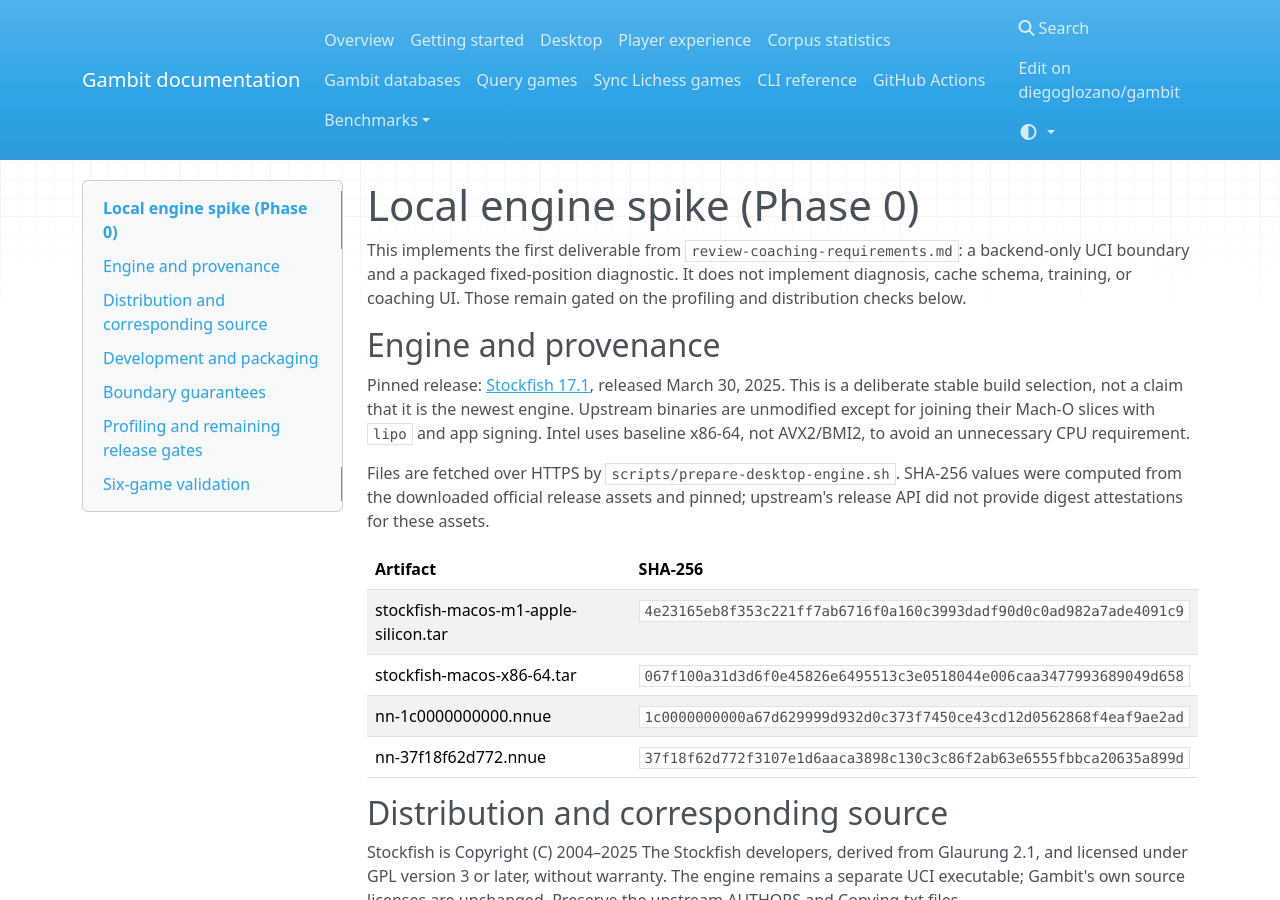
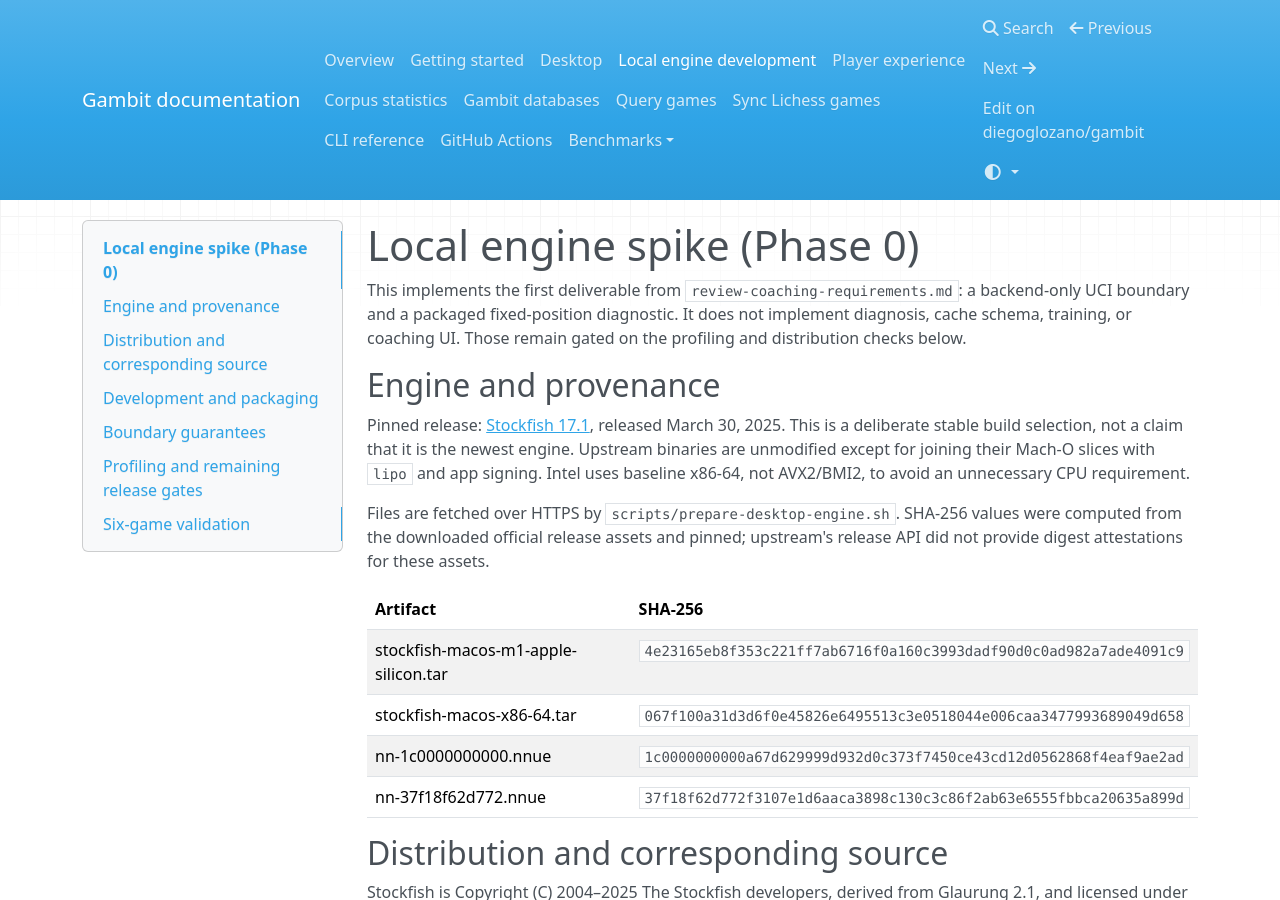
Before and after one commit to diegoglozano/gambit, an MkDocs documentation site: the page built from docs/stockfish-engine.md, in a window 1280 px wide and 900 px high. Built offline with MkDocs 1.6.1, drawn with Linux system fonts in a browser that asks for light colours; nearby versions of some CDN libraries; some of the changed lines change nothing that is shown.

Commit message:
Fix engine documentation navigation and benchmark link

```diff
--- a/docs/stockfish-engine.md
+++ b/docs/stockfish-engine.md
@@ -141,7 +141,7 @@
 
 ## Six-game validation
 
-The [six-game workload](../benchmarks/engine/README.md) now profiles 235 player
+The [six-game workload](https://github.com/diegoglozano/gambit/tree/main/benchmarks/engine) now profiles 235 player
 decisions (470 fixed-node searches), reports progress and incomplete failures,
 and retains bounded/exact score provenance. It uses public historical games;
 representative online review sets still need separate quality testing.
--- a/mkdocs.yml
+++ b/mkdocs.yml
@@ -19,6 +19,7 @@
   - Overview: index.md
   - Getting started: getting-started.md
   - Desktop: desktop.md
+  - Local engine development: stockfish-engine.md
   - Player experience: player-experience.md
   - Corpus statistics: statistics.md
   - Gambit databases: databases.md
```
